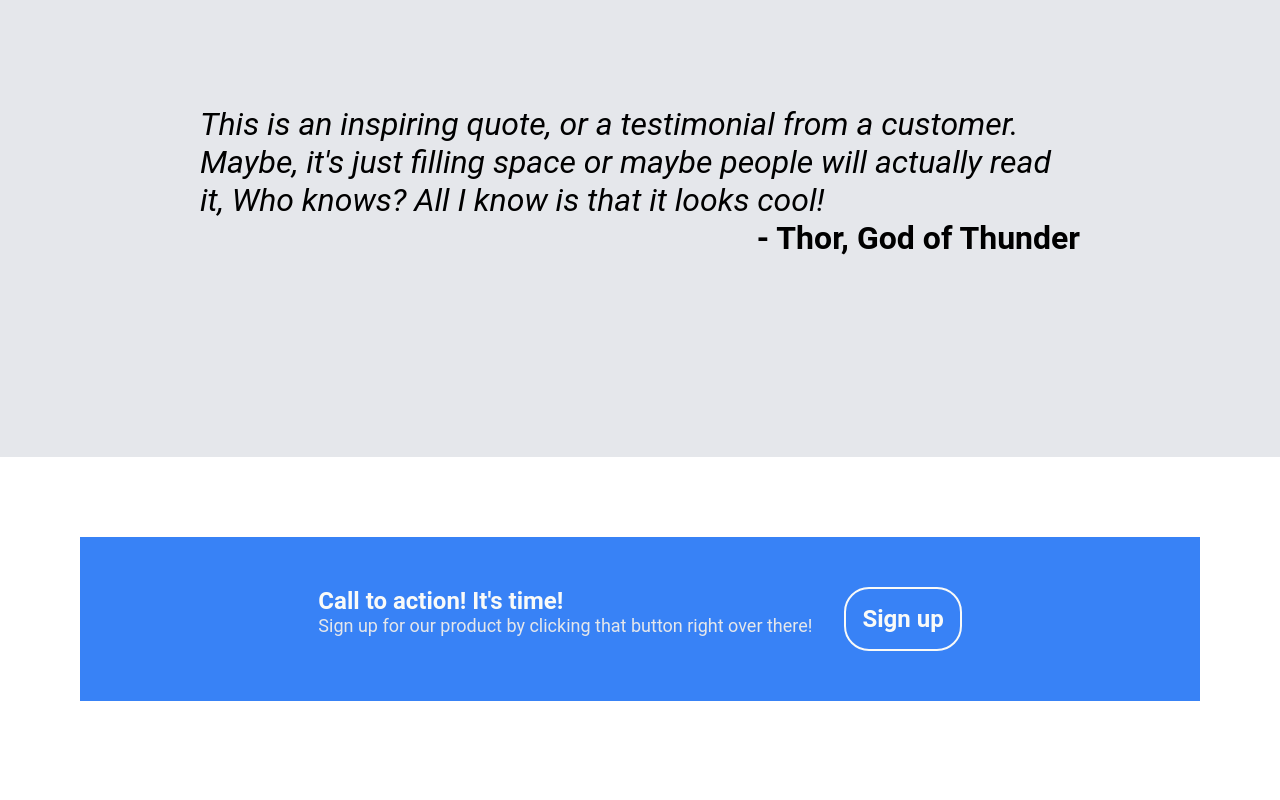
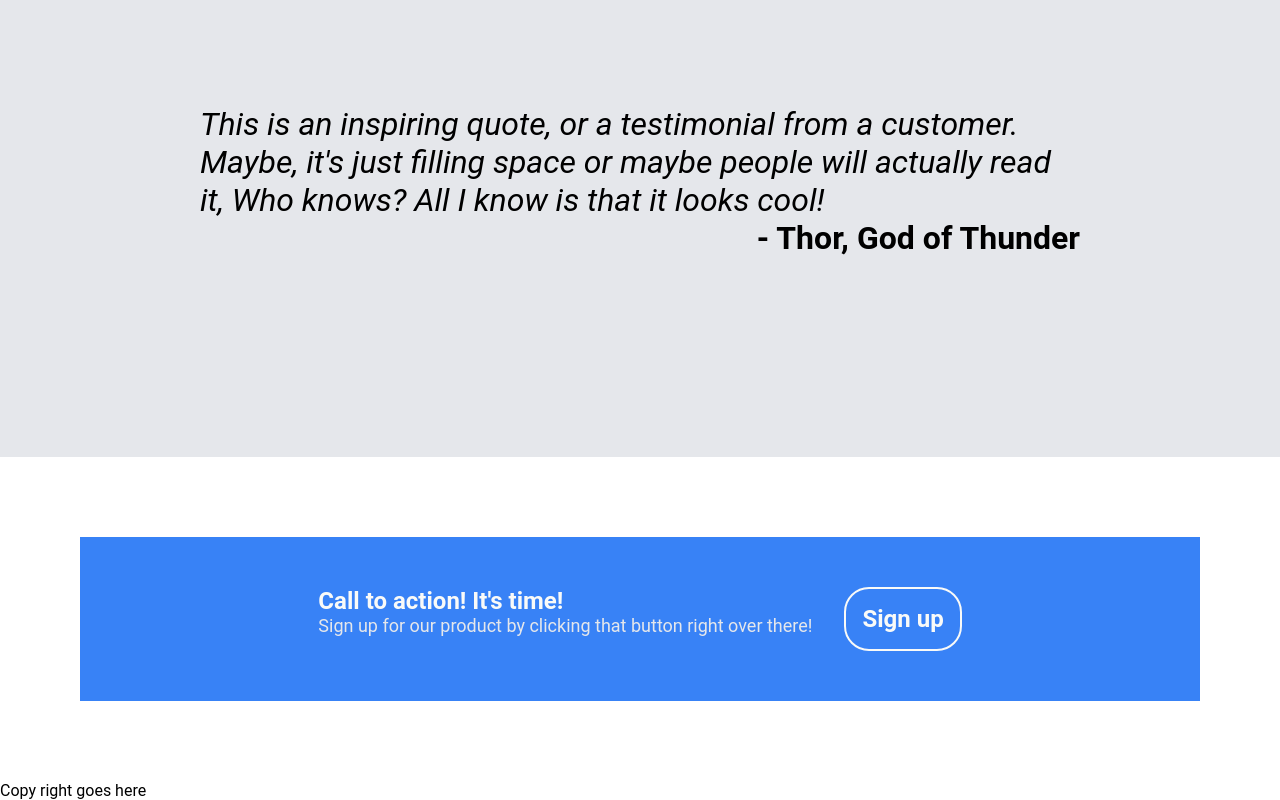
Before and after one commit to Chris-h23/landing-page, a plain HTML site: page index.html in a window 1280 px wide. Shown: the part 814-1614 px from the top of the page. Drawn offline with Linux system fonts and the light colour scheme.

Commit message:
Build footer

```diff
--- a/index.html
+++ b/index.html
@@ -58,5 +58,9 @@
         </div>
         <button>Sign up</button>
     </div>
+
+    <footer>
+        <p>Copy right goes here</p>
+    </footer>
 </body>
 </html>
```
